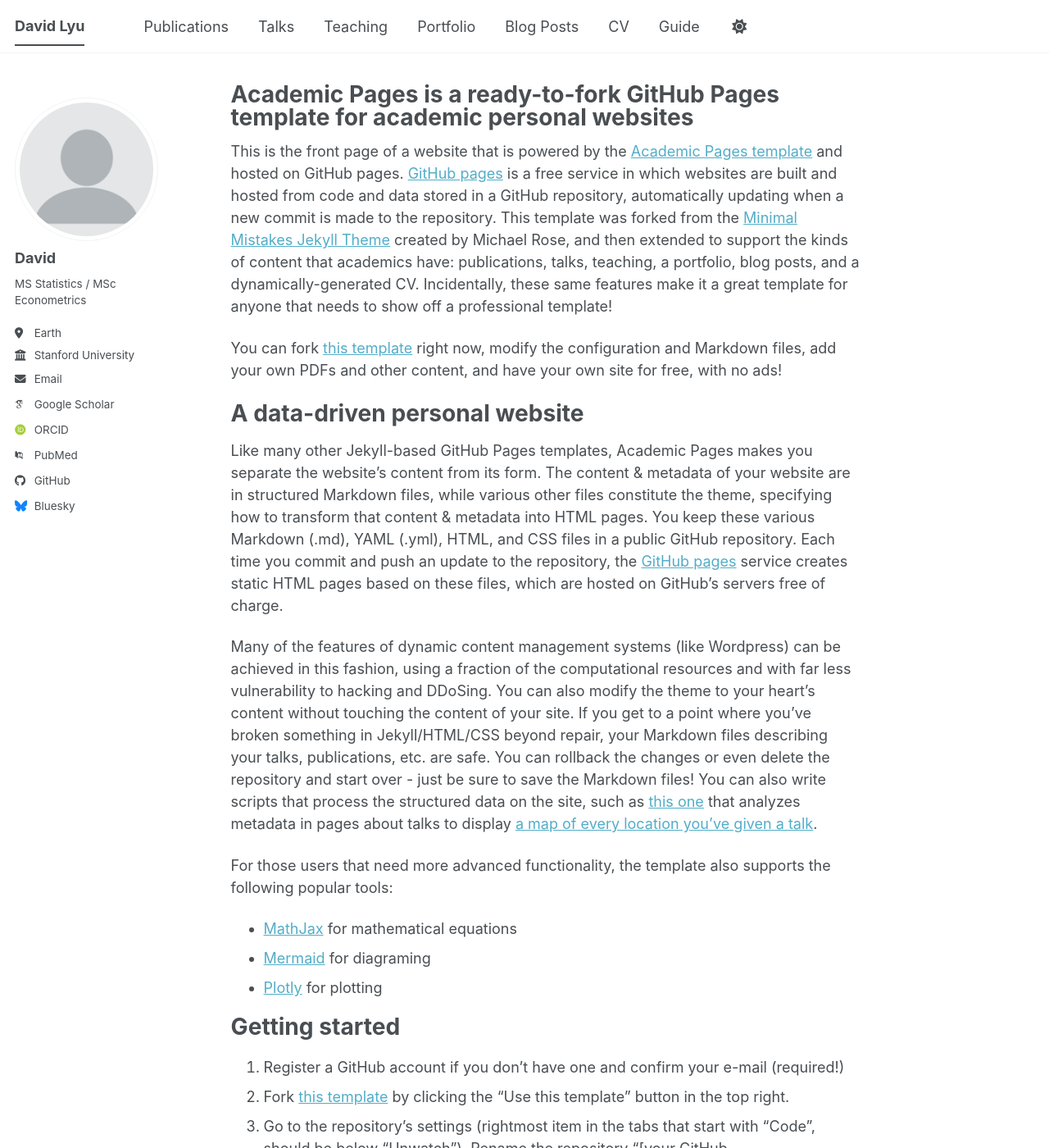
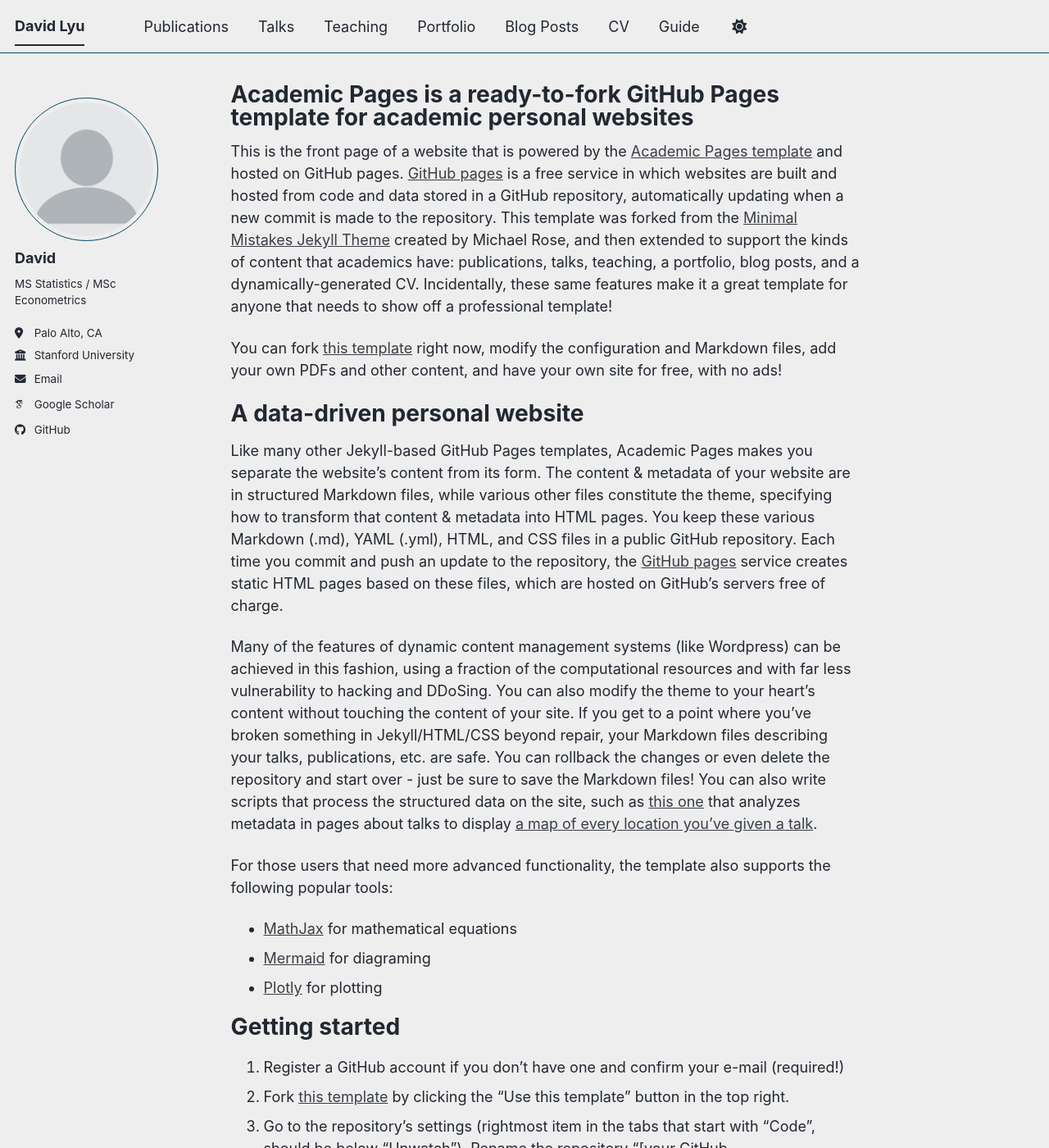
Before and after one commit to dlvh/dlvh.github.io, a Jekyll site: the page built from _pages/about.md, in a window 1280 px wide and 1400 px high. Shown: the whole window at 82% size. Built offline with Jekyll 4.4.1, drawn with Linux system fonts in a browser that asks for light colours; some web fonts are replaced; a script bundle is joined from its source files by our own code; library files that are not in the unit come from our copies.

Commit message:
Update site theme and personal information in config

```diff
--- a/_config.yml
+++ b/_config.yml
@@ -8,7 +8,7 @@
 
 # Basic Site Settings
 locale                   : "en-US"
-site_theme               : "default" # The available themes options are "default", "air", "sunrise", "mint", "dirt" and "contrast"
+site_theme               : "air" # The available themes options are "default", "air", "sunrise", "mint", "dirt" and "contrast"
 title                    : "David Lyu"
 title_separator          : "-"
 name                     : &name "David Lyu"
@@ -27,7 +27,7 @@
   name             : "David"
   pronouns         : # example: "she/her"
   bio              : "MS Statistics / MSc Econometrics"
-  location         : "Earth"
+  location         : "Palo Alto, CA"
   employer         : "Stanford University"
   uri              : # URL
   email            : "dlyu@stanford.edu"
@@ -38,10 +38,10 @@
   googlescholar    : "https://scholar.google.com/citations?user=PS_CX0AAAAAJ"
   inspire-hep      : # URL
   impactstory      : # URL
-  orcid            : "https://orcid.org/yourorcidurl"
+  orcid            : # "https://orcid.org/yourorcidurl"
   semantic         : # URL
   ssrn             : # URL
-  pubmed           : "https://www.ncbi.nlm.nih.gov/pubmed/?term=john+snow"
+  pubmed           : # "https://www.ncbi.nlm.nih.gov/pubmed/?term=john+snow"
   researchgate     : # URL
   scopus           : # URL
   zotero           : # URL
@@ -51,13 +51,13 @@
   bitbucket        : # Username - Update with your username on the site
   codepen          : # Username
   dribbble         : # Username
-  github           : "academicpages"
+  github           : "dlvh"
   kaggle           : # Username
   stackoverflow    : # User number or user number and name (i.e., use "1" or "1/jeff-atwood")
 
   # Social media
   artstation       : # Username
-  bluesky          : "bsky.app" # Replace this with you Bluesky username
+  bluesky          : # "bsky.app" # Replace this with you Bluesky username
   facebook         : # Username
   flickr           : # Username
   foursquare       : # Username
```
